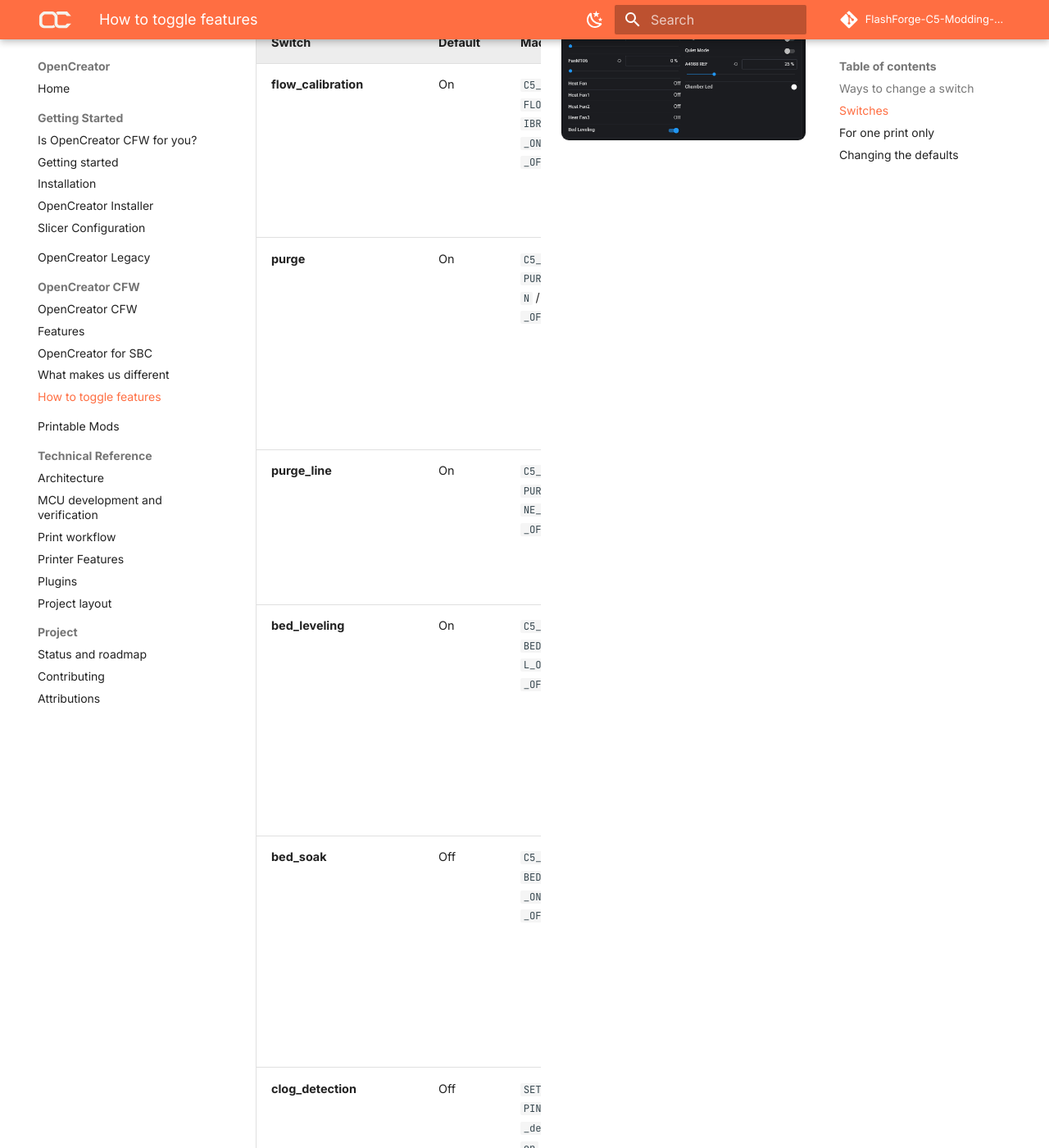
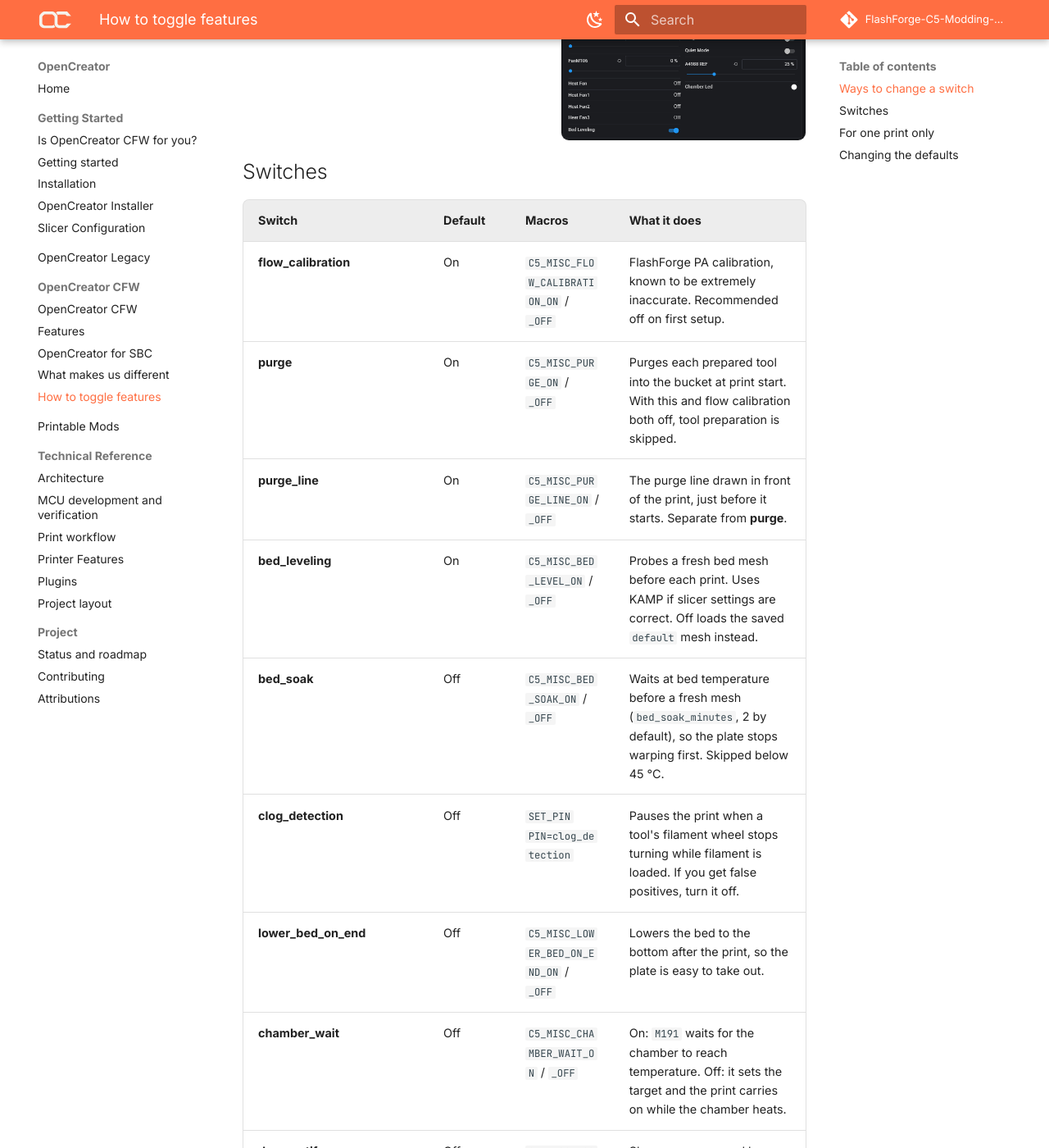
Before and after one commit to FlashForge-C5-Modding-Group/OpenCreator, an MkDocs documentation site: the page built from docs/toggle-features.md, in a window 1280 px wide and 1400 px high, scrolled down 564 px. Shown: the whole window at 82% size. Built offline with MkDocs 1.6.1 and Material for MkDocs 9.7.7, drawn with Linux system fonts in a browser that asks for light colours; comment, search, counter and statistics services are not loaded; some of the changed text lies outside the part shown.

Commit message:
fix styling

```diff
--- a/docs/toggle-features.md
+++ b/docs/toggle-features.md
@@ -33,7 +33,7 @@ restarts and reboots.
 
     `C5_MISC` lists the state of every switch.
 
-## Switches
+## Switches { style="clear: both" }
 
 | Switch | Default | Macros | What it does |
 | --- | --- | --- | --- |
```
